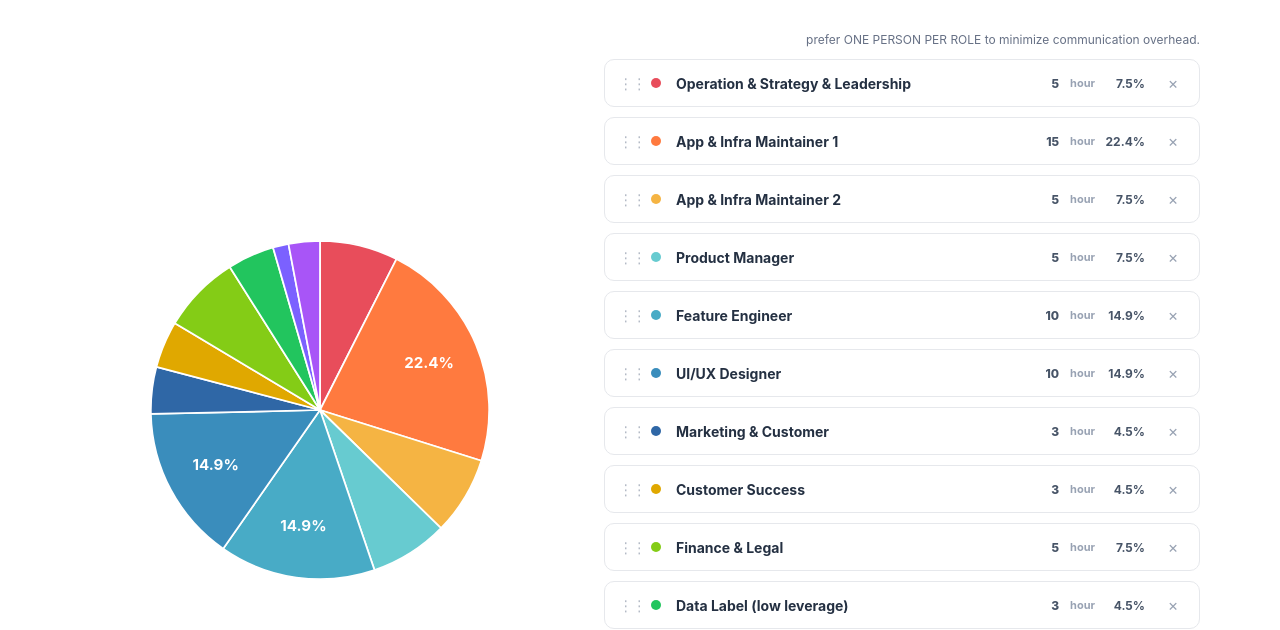
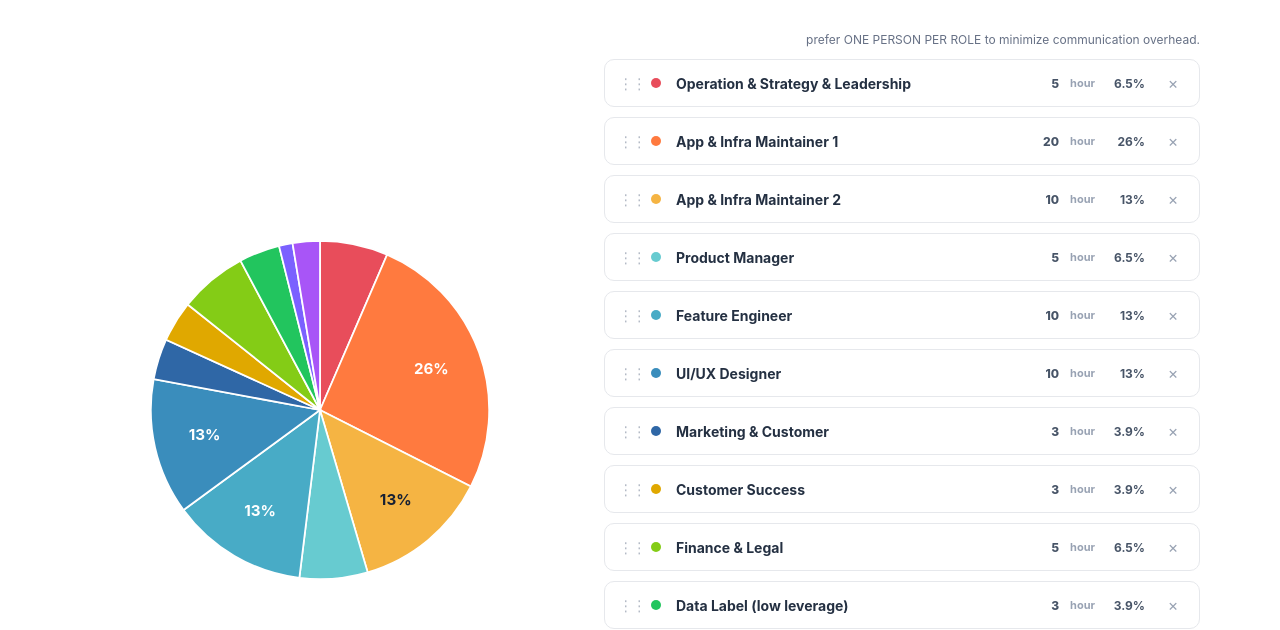
Before and after one commit to Ocean-eyes-Org/startup-plan, a plain HTML site: page index.html in a window 1280 px wide. Shown: the part 177-807 px from the top of the page. Drawn offline with Linux system fonts and the light colour scheme.

Commit message:
feat: increase app and infra maintainer weights
- Bump screen storage keys to v7 to refresh saved defaults

```diff
--- a/index.html
+++ b/index.html
@@ -454,14 +454,14 @@
   const LEGACY_ASSIGNMENT_STORAGE_KEY = 'lets-talk-role-only-v1';
   const SOURCE_STORAGE_KEY = 'lets-talk-responses-v4';
   const SCREEN_KEYS = {
-    1:'lets-talk-role-only-v6-screen-1',
-    2:'lets-talk-role-only-v6-screen-2'
+    1:'lets-talk-role-only-v7-screen-1',
+    2:'lets-talk-role-only-v7-screen-2'
   };
 
   const SCREEN_TWO_DEFAULT_ROLE_DEFS = [
     { id:'decision', label:'Operation & Strategy & Leadership', defaultWeight:5, color:'#E84D5B' },
-    { id:'app-infra-maintainer-1', label:'App & Infra Maintainer 1', defaultWeight:15, color:'#FF7A3F' },
-    { id:'app-infra-maintainer-2', label:'App & Infra Maintainer 2', defaultWeight:5, color:'#F5B443' },
+    { id:'app-infra-maintainer-1', label:'App & Infra Maintainer 1', defaultWeight:20, color:'#FF7A3F' },
+    { id:'app-infra-maintainer-2', label:'App & Infra Maintainer 2', defaultWeight:10, color:'#F5B443' },
     { id:'product-manager', label:'Product Manager', defaultWeight:5, color:'#67CBD0' },
     { id:'feature-engineer', label:'Feature Engineer', defaultWeight:10, color:'#48ABC6' },
     { id:'uiux-designer', label:'UI/UX Designer', defaultWeight:10, color:'#3A8DBC' },
```
